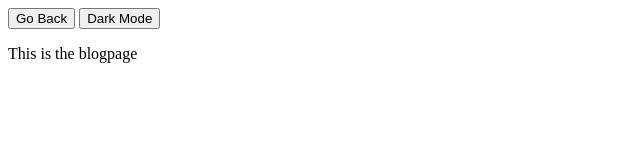
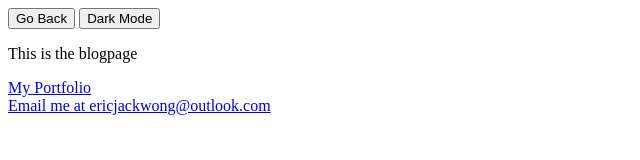
Before and after one commit to Rovak0/blog, a plain HTML site: page blogPages.html in a window 1280 px wide. Shown: the whole page, without its empty margins (0-640 px from the left). Drawn offline with Linux system fonts and the light colour scheme.

Commit message:
2 pages are hard

```diff
--- a/blogPages.html
+++ b/blogPages.html
@@ -23,6 +23,17 @@
             </ul>
         </div>
     </div>
+
+    <!-- footer -->
+    <footer>
+        <div>
+            <a href="https://rovak0.github.io/portfolio/">My Portfolio</a>
+        </div>
+        <div>
+            <a href="ericjackwong@outlook.com">Email me at ericjackwong@outlook.com</a>
+        </div>
+    </footer>
+
 <!-- the return button -->
 
     <!-- javascript -->
```
Also changed, not shown: assets/css/blogStyle.css (line endings or trailing spaces).
